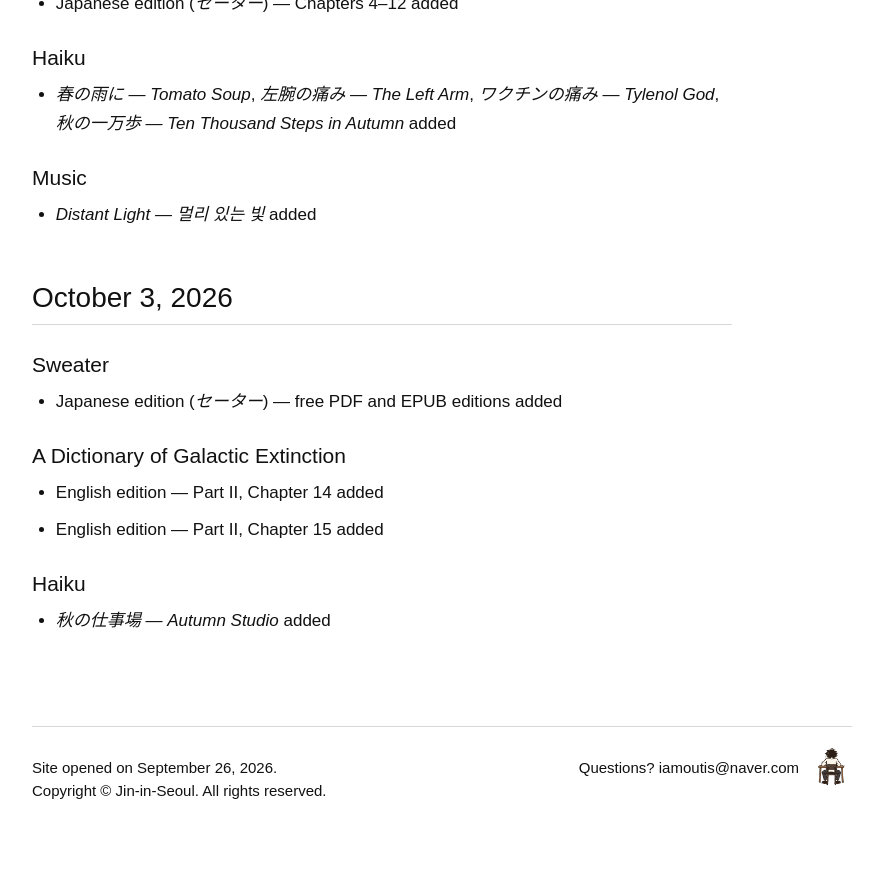
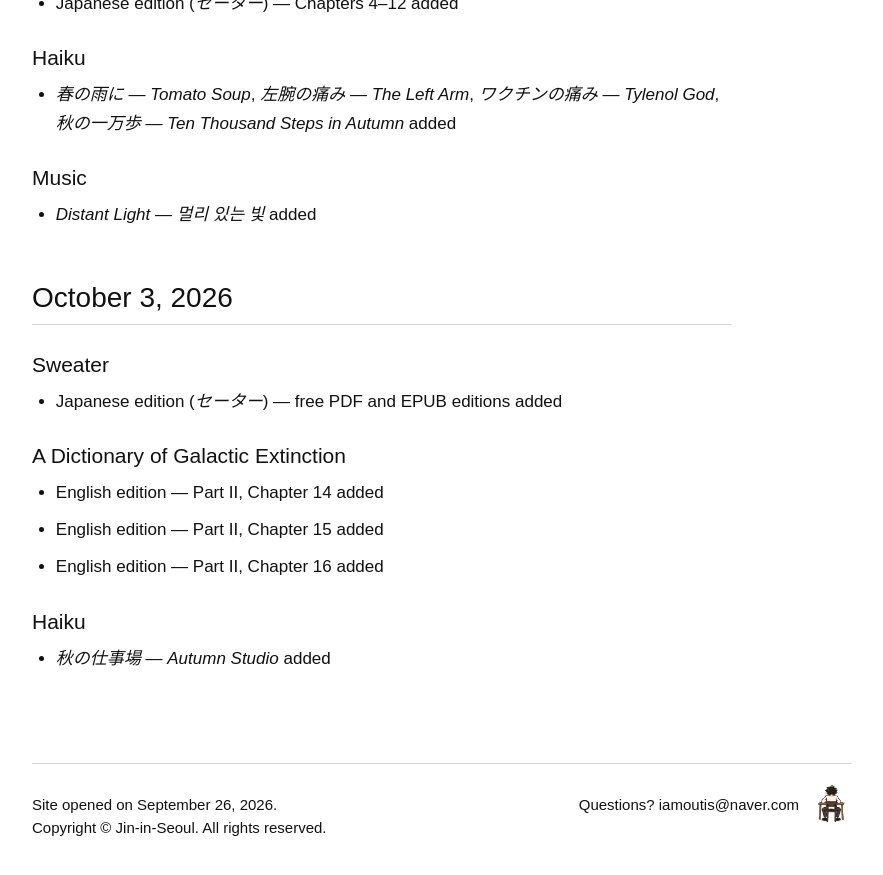
Before and after one commit to Jin-in-Seoul/Jin-in-Seoul, a Jekyll site: the page built from publication-log/index.html, in a window 1280 px wide and 900 px high, scrolled down 2801 px. Shown: the top 875 px of the window, without its empty margins (198-1081 px from the left). Built offline with Jekyll 4.4.1, drawn with Linux system fonts in a browser that asks for light colours.

Commit message:
Update publication log for English Part II chapter 16

```diff
--- a/publication-log/index.html
+++ b/publication-log/index.html
@@ -160,6 +160,7 @@
         <ul>
           <li>English edition — Part II, Chapter 14 added</li>
           <li>English edition — Part II, Chapter 15 added</li>
+          <li>English edition — Part II, Chapter 16 added</li>
         </ul>
 
         <h3>Haiku</h3>
```
